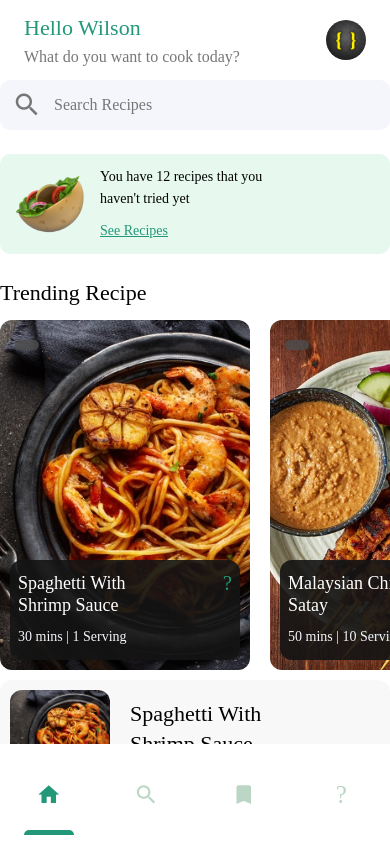
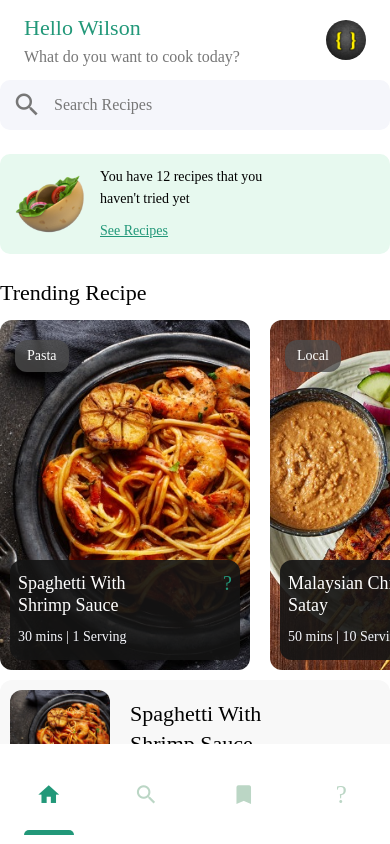
Before and after one commit to tchoforwilson/food-recipe, a React Native app: screen /Home in a window 390 px wide. Built offline with nearby package versions, Linux system fonts and the light colour scheme.

Commit message:
Styled trending card category

```diff
--- a/src/components/cards/TrendingRecipeCard.js
+++ b/src/components/cards/TrendingRecipeCard.js
@@ -57,7 +57,16 @@ const TrendingRecipeCard = ({ recipe, onPress, containerStyle }) => {
       onPress={onPress}
     >
       <Image source={recipe.image} resizeMode="cover" style={styles.image} />
-      <View style={styles.details}></View>
+      <View style={styles.details}>
+        <AppText
+          style={{
+            color: defaultStyles.COLORS.white,
+            ...defaultStyles.THEMES.FONTS.h4,
+          }}
+        >
+          {recipe.category}
+        </AppText>
+      </View>
       <AppText style={styles.text}>{recipe.category}</AppText>
 
       {/** Card Info */}
```
